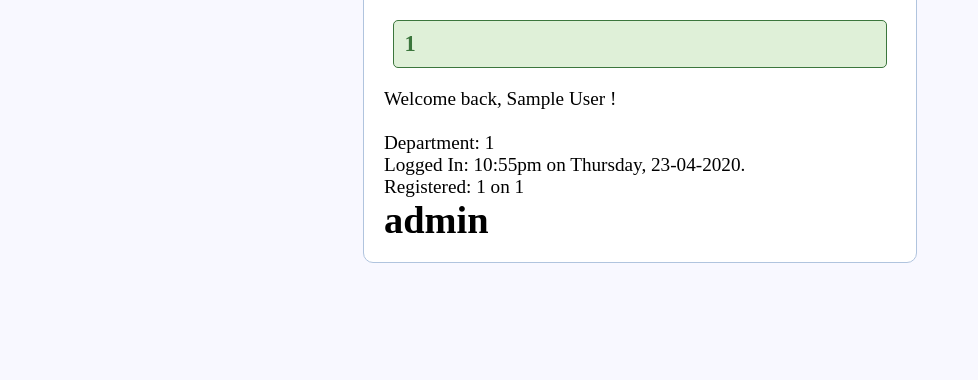
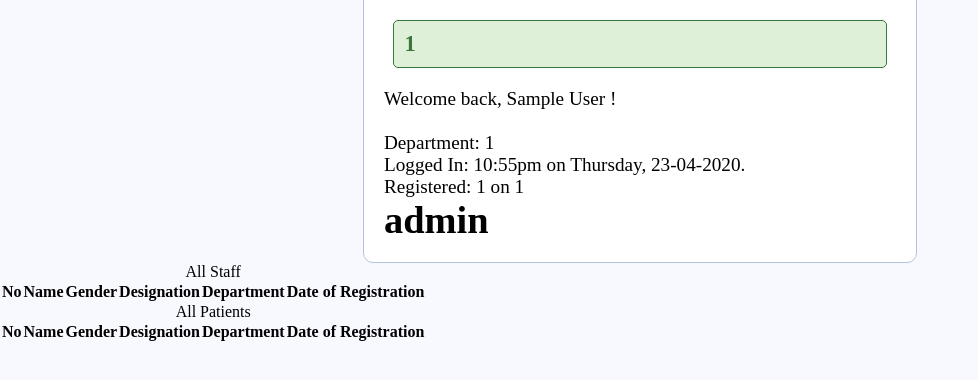
Before and after one commit to Solomon40/auth-system-for-sngh, a PHP site: page /sngh/dashboard.php in a window 1280 px wide. Shown: the part 140-520 px from the top of the page, without its empty margins (0-978 px from the left). Run offline with PHP 8.4, Linux system fonts and the light colour scheme; the visitor is signed in with stand-in values (Sample User, id 1); lists and menus that the app fills with data are empty.

Commit message:
updated admin dashboard

```diff
--- a/book_app.php
+++ b/book_app.php
@@ -87,11 +87,11 @@
                 <option
                     <?php
                     //Check if Patient is available after error message (ie if initially inputed by user) and hold it in
-                    if(isset($_SESSION['department']) && $_SESSION['department'] == 'X-Ray Lab'){
+                    if(isset($_SESSION['department']) && $_SESSION['department'] == 'X-ray Lab'){
                         echo "selected";
                     }
                     ?>
-                > X-Ray Lab </option>
+                > X-ray Lab </option>
             </select>
             <span style= 'color:red'>*</span>
         </p>
--- a/dashboard.php
+++ b/dashboard.php
@@ -36,6 +36,49 @@
         <h1> <?php  echo $_SESSION['role']; ?> </h1>
     </div>
 
+    <section>
+    <div id="table">
+        <!-- <a class="btn btn-outline-danger" href="dashboard.php" style="margin: 20px">&#x2190; Back</a> -->
+        <?php
+        $patient_rows = get_patients();
+        $staff_rows = get_staff();
+        ?>
+        <table class="table table-bordered">
+            <caption> All Staff </caption>
+            <thead class="thead-dark ">
+                <tr>
+                    <th scope="col">No</th>
+                    <th scope="col">Name</th>
+                    <th scope="col">Gender</th>
+                    <th scope="col">Designation</th>
+                    <th scope="col">Department</th>
+                    <th scope="col">Date of Registration</th>
+                </tr>
+            </thead>
+            <tbody>
+                <?php echo $staff_rows; ?>
+            </tbody>
+        </table>
+
+        <table class="table table-bordered">
+            <caption> All Patients </caption>
+            <thead class="thead-dark ">
+                <tr>
+                    <th scope="col">No</th>
+                    <th scope="col">Name</th>
+                    <th scope="col">Gender</th>
+                    <th scope="col">Designation</th>
+                    <th scope="col">Department</th>
+                    <th scope="col">Date of Registration</th>
+                </tr>
+            </thead>
+            <tbody>
+                <?php echo $patient_rows; ?>
+            </tbody>
+        </table>
+    </div>
+</section>
+
 </body>
 
 </html>
--- a/db/tokens/lasisibongo@ymail.com.json
+++ /dev/null
@@ -1 +0,0 @@
-{"token":"hhfIFciHCiiJCDDAeHgJBHFfDbcdDE"}
--- a/db/users/e@w.com.json
+++ /dev/null
@@ -1 +0,0 @@
-{"id":2,"first_name":"er","last_name":"er","email":"e@w.com","password":"$2y$10$JDkrCEOMv3Qmx.bcIAJ7KeDUTSy0HJMuNtvN\/VxVVfiGPa9H62SFm","gender":"Male","designation":"Medical Team (MT)","department":"3","date":"Friday, 10-04-2020.","time":"06:55pm"}
--- a/db/users/lasisibongo@ymail.com.json
+++ /dev/null
@@ -1 +0,0 @@
-{"id":3,"first_name":"Lasisi","last_name":"Bongo","email":"lasisibongo@ymail.com","password":"$2y$10$hL7PyNB2jfgIIE70MdQuvuILGxtHil33o3SEEQtsoOfhrBFztfbF.","gender":"Male","designation":"Medical Team (MT)","department":"Ward","date":"Saturday, 11-04-2020.","time":"09:32pm"}
--- a/db/users/mota@ymail.com.json
+++ /dev/null
@@ -1 +0,0 @@
-{"id":4,"first_name":"moana","last_name":"taoma","email":"mota@ymail.com","password":"$2y$10$h4FbT1cE3.N6A1ysFBi4n.\/1bcfczKIw40oHtIUg4q9GiDXNHN4dC","gender":"Female","designation":"Patient","department":"Play Play","date":"Wednesday, 22-04-2020.","time":"06:14pm"}
--- a/functions/users.php
+++ b/functions/users.php
@@ -67,3 +67,63 @@
     }
 
 }
+
+function get_staff(){
+
+    $staff_rows = "";
+    $staff_row_num = 0;
+
+    $all_users = scandir('db/users/');
+    $num = count($all_users);
+    for ($i = 2; $i < $num; $i++) {
+
+        $user = json_decode(file_get_contents('db/users/' . $all_users[$i]));
+
+        if ($user->designation == "Medical Team (MT)") {
+            $staff_row_num++;
+            $staff_rows .= "
+             <tr>
+                <th scope='row'>$staff_row_num</th>
+                <td>$user->first_name $user->last_name</td>
+                 <td>$user->gender</td>
+                <td>$user->designation</td>
+                <td>$user->department</td>
+                <td>$user->date</td>
+            </tr>
+            ";
+        }
+    }
+    if ($staff_rows == '') {
+        return false;
+    }
+    return $staff_rows;
+}
+
+function get_patients(){
+    $patient_rows = "";
+    $patient_row_num = 0;
+
+    $all_users = scandir('db/users/');
+    $num = count($all_users);
+    for ($i = 2; $i < $num; $i++) {
+
+        $user = json_decode(file_get_contents('db/users/' . $all_users[$i]));
+        if ($user->designation == "Patient") {
+            $patient_row_num++;
+            $patient_rows .= "
+             <tr>
+                <th scope='row'>$patient_row_num</th>
+                <td>$user->first_name $user->last_name</td>
+                  <td>$user->gender</td>
+                <td>$user->designation</td>
+                <td>$user->department</td>
+                <td>$user->date</td>
+            </tr>
+            ";
+        }
+    }
+    if ($patient_rows == '') {
+        return false;
+    }
+    return $patient_rows;
+}
--- a/processviewapp.php
+++ b/processviewapp.php
@@ -1,5 +1,5 @@
 <?php
-session_start(); require('functions/get.php');
+session_start(); require('functions/appointments.php');
 
 
 $department = $_POST['department'] ;
--- a/view_app.php
+++ b/view_app.php
@@ -1,5 +1,5 @@
 <?php
-include_once('lib/header.php'); require('functions/alert.php'); require('functions/users.php'); require('functions/get.php');
+include_once('lib/header.php'); require('functions/alert.php'); require('functions/users.php'); require('functions/appointments.php');
 if(!user_is_logged_in() || $_SESSION['role'] !== "Medical Team (MT)") {
     header("Location: login.php");
     set_alert("error", "You must be Logged In to view appointments!");
--- a/view_app1.php
+++ b/view_app1.php
@@ -1,5 +1,5 @@
 <?php
-include_once('lib/header.php'); require('functions/alert.php'); require('functions/users.php'); require('functions/get.php');
+include_once('lib/header.php'); require('functions/alert.php'); require('functions/users.php'); require('functions/appointments.php');
 
 ?>
 </head>
--- a/view_app2.php
+++ b/view_app2.php
@@ -1,5 +1,5 @@
 <?php
-include_once('lib/header.php'); require('functions/alert.php'); require('functions/users.php'); require('functions/get.php');
+include_once('lib/header.php'); require('functions/alert.php'); require('functions/users.php'); require('functions/appointments.php');
 
 ?>
 </head>
```
Also changed, not shown: functions/appointments.php (renamed from functions/get.php).
